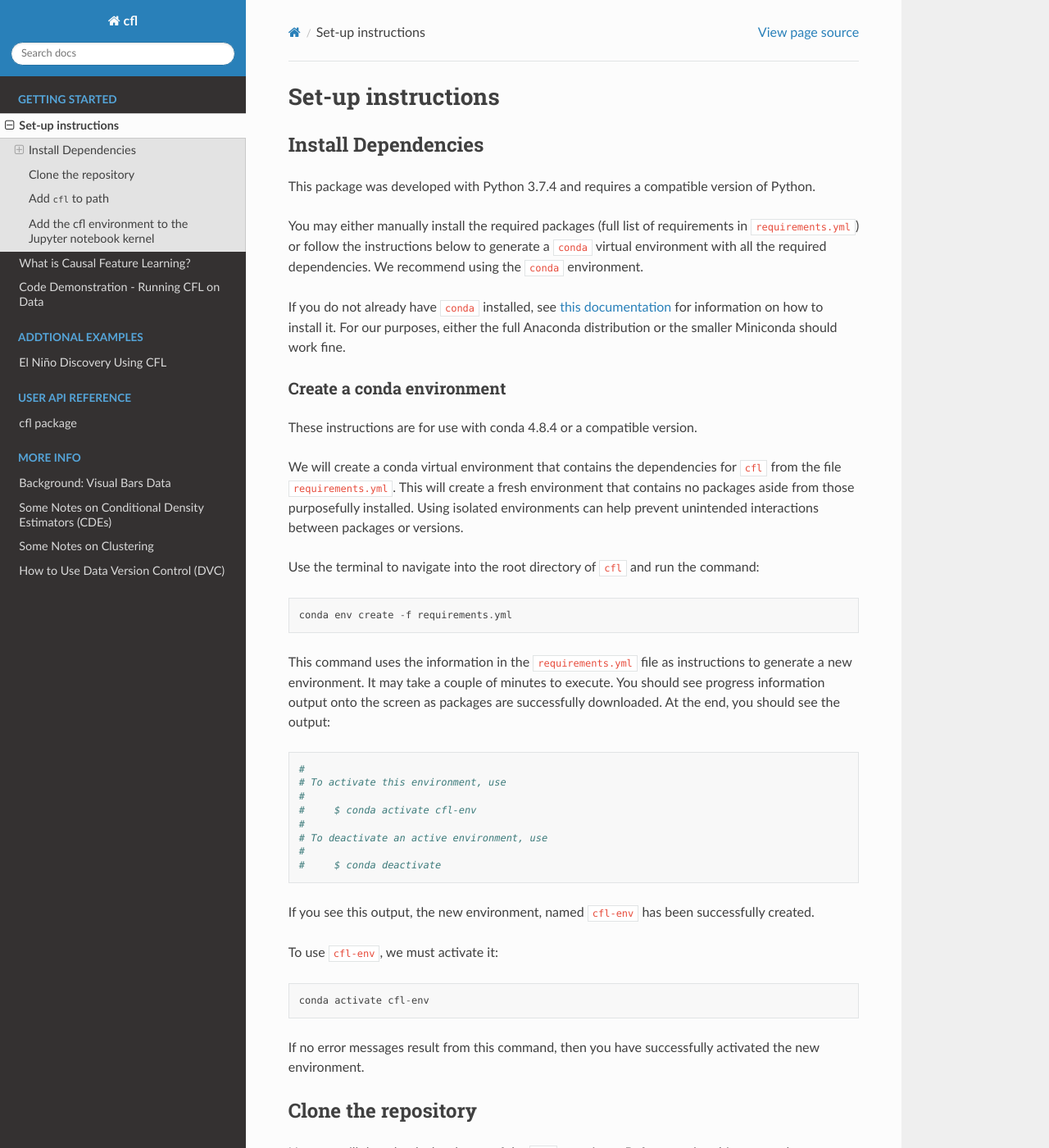
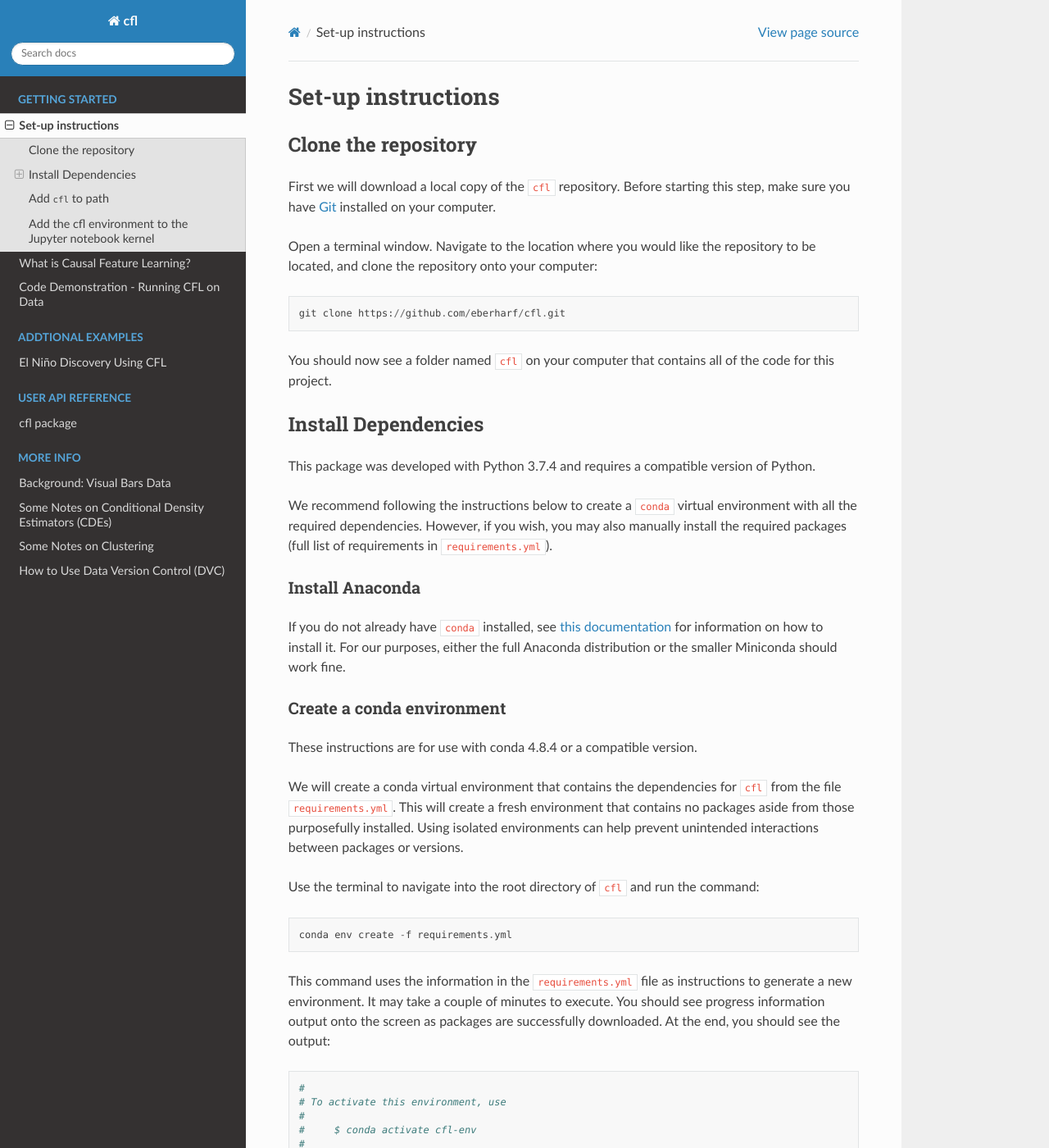
Before and after one commit to eberharf/cfl, a Sphinx documentation site: the page built from docs/source/SETUP.md, in a window 1280 px wide and 1400 px high. Shown: the whole window at 82% size. Built offline with Sphinx 7.4.7 and the Read the Docs theme 2.0.0, drawn with Linux system fonts in a browser that asks for light colours; pages that are not in the unit, such as notebooks, are missing from menus; some of the changed text lies outside the part shown.

Commit message:
reorganize info based on anya feedback

````diff
--- a/docs/source/SETUP.md
+++ b/docs/source/SETUP.md
@@ -1,10 +1,27 @@
 ## Set-up instructions
+
+
+### Clone the repository
+
+First we will download a local copy of the `cfl` repository. Before starting this step, make sure you have [Git](https://git-scm.com/) installed on your computer.
+
+Open a terminal window. Navigate to the location where you would like the repository to be located, and clone the repository onto your computer:
+
+```
+git clone https://github.com/eberharf/cfl.git
+```
+
+You should now see a folder named `cfl` on your computer that contains all of the code for this project.
+
 
 ### Install Dependencies
 
 This package was developed with Python 3.7.4 and requires a compatible version of Python.
 
-You may either manually install the required packages (full list of requirements in [`requirements.yml`](https://github.com/eberharf/cfl/blob/master/requirements.yml)) or follow the instructions below to generate a `conda` virtual environment with all the required dependencies. We recommend using the `conda` environment.
+We recommend following the instructions below to create a `conda` virtual environment with all the required dependencies. However, if you wish, you may also manually install the required packages (full list of requirements in [`requirements.yml`](https://github.com/eberharf/cfl/blob/master/requirements.yml)).
+
+
+#### Install Anaconda
 
 If you do not already have `conda` installed, see [this documentation](https://docs.conda.io/projects/conda/en/latest/user-guide/install/) for information on how to install it. For our purposes, either the full Anaconda distribution or the smaller Miniconda should work fine.
 
@@ -43,18 +60,6 @@ conda activate cfl-env
 ```
 
 If no error messages result from this command, then you have successfully activated the new environment.
-
-### Clone the repository
-
-Now we will download a local copy of the `cfl` repository. Before starting this step, make sure you have [Git](https://git-scm.com/) installed on your computer.
-
-Open a terminal window. Navigate to the location where you would like the repository to be located, and use the
-following command to clone the repository onto your computer:
-```
-git clone https://github.com/eberharf/cfl.git
-```
-
-You should now see a folder named `cfl` on your computer that contains all of the code for this project.
 
 
 ### Add `cfl` to path
````
